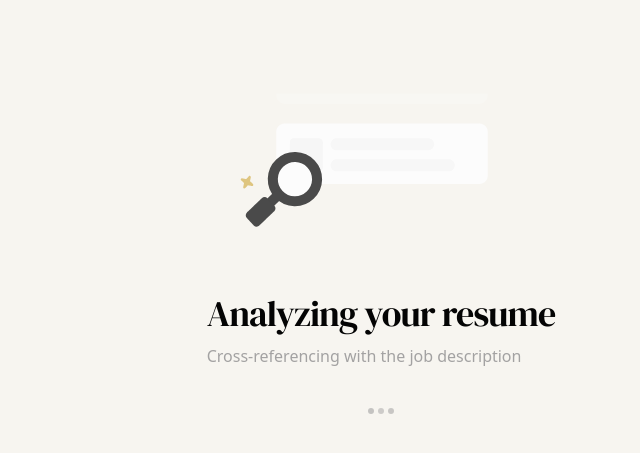
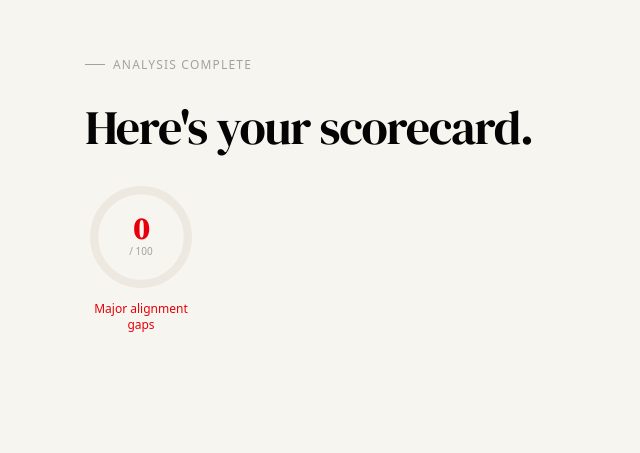
Before and after one commit to ManoVikram/resume-analyzer, a Next.js app in the folder frontend/: page /analyze in a window 1280 px wide. Shown: the part 181-634 px from the top of the page, without its empty margins (259-899 px from the left). Built offline with nearby package versions, Linux system fonts and the light colour scheme.

Commit message:
Built the scorecard ring to display the overall score /100

```diff
--- a/frontend/app/analyze/page.jsx
+++ b/frontend/app/analyze/page.jsx
@@ -1,16 +1,53 @@
 "use client"
 
-import React, { useRef, useState } from 'react'
+import FileSelectorFileSelected from '@/components/FileSelectorFileSelected'
+import FileSelectorNoFile from '@/components/FileSelectorNoFile'
+import searchingAnimation from '@/public/SearchingLottie.json'
+import Lottie from 'lottie-react'
 import { ArrowLeft, ArrowRight } from 'lucide-react'
-import FileSelectorNoFile from '@/components/FileSelectorNoFile'
-import FileSelectorFileSelected from '@/components/FileSelectorFileSelected'
-import Lottie from 'lottie-react'
-import searchingAnimation from '@/public/SearchingLottie.json'
+import { useRef, useState } from 'react'
+
+const scoreColor = (score) => {
+  if (score >= 80) return "text-green-600";
+  if (score >= 65) return "text-yellow-600";
+  if (score >= 50) return "text-orange-500";
+  return "text-red-600";
+};
+
+const scoreHex = (score) => {
+  if (score >= 80) return "#16a34a";
+  if (score >= 65) return "#ca8a04";
+  if (score >= 50) return "#ea580c";
+  return "#dc2626";
+};
+
+const scoreLabel = (score) => {
+  if (score >= 80) return "Strong shortlist potential";
+  if (score >= 65) return "Competitive but risky";
+  if (score >= 50) return "Likely rejected";
+  return "Major alignment gaps";
+};
 
 const Analyze = () => {
   const [file, setFile] = useState(null)
   const [dragOver, setDragOver] = useState(false)
-  const [step, setStep] = useState("loading")  // fileUpload | jobDescription | loading | analysis
+  const [result, setResult] = useState({
+    "success": true,
+    "overall_score": {
+      "score": 0,
+      "interpretation": ""
+    },
+    "score_breakdown": {
+      "impact_metrics": 0,
+      "jd_alignment": 0,
+      "ownership_signals": 0,
+      "remote_readiness": 0
+    },
+    "recruiter_risks": [],
+    "strengths": [],
+    "top_fixes": []
+  })
+  const [step, setStep] = useState("analysis")  // fileUpload | jobDescription | loading | analysis
 
   const inputFileRef = useRef(null)
 
@@ -50,6 +87,8 @@ const Analyze = () => {
       setFile(droppedFile)
     }
   }
+
+  const circumference = 2 * Math.PI * 46;
 
   return (
     <section className="min-h-dvh w-full flex justify-center items-center">
@@ -135,6 +174,43 @@ const Analyze = () => {
           </div>
         </div>
       )}
+
+      {/* Analysis */}
+      {step === "analysis" && result && (
+        <div className="w-full max-w-[80%] md:max-w-[70%] lg:max-w-[60%] xl:max-w-[50%] flex flex-col justify-center items-start gap-6">
+          <p className="text-xs text-secondary font-medium uppercase tracking-widest flex items-center gap-2">
+            <span className="inline-block w-5 h-px bg-secondary" />
+            Analysis complete
+          </p>
+
+          <h2 className="font-dm-serif-display text-4xl md:text-5xl text-primary leading-tight tracking-tight">Here&apos;s your scorecard.</h2>
+
+          <div className="flex flex-col items-center gap-6 mb-10 sm:flex-row sm:items-start sm:gap-8 sm:mb-12">
+            {/* Ring */}
+            <div className="flex flex-col items-center gap-2 shrink-0">
+              <div className="relative w-24 h-24 sm:w-28 sm:h-28">
+                <svg viewBox="0 0 110 110" className="w-full h-full -rotate-90">
+                  <circle cx="55" cy="55" r="46" fill="none" stroke="#ede9e0" strokeWidth="8" />
+
+                  <circle cx="55" cy="55" r="46" fill="none" stroke={scoreHex(result.overall_score.score)} strokeWidth="8" strokeLinecap="round" strokeDasharray={circumference} strokeDashoffset={circumference * (1 - result.overall_score.score / 100)} className="transition-[stroke-dashoffset] duration-1000 ease-[cubic-bezier(0.16,1,0.3,1)]" />
+                </svg>
+
+                <div className="absolute inset-0 flex flex-col items-center justify-center">
+                  <strong className={`text-2xl sm:text-3xl leading-none font-dm-serif-display ${scoreColor(result.overall_score.score)}`}>
+                    {result.overall_score.score}
+                  </strong>
+
+                  <span className="text-[10px] text-secondary font-light">/ 100</span>
+                </div>
+              </div>
+
+              <p className={`text-xs font-medium text-center max-w-24 sm:max-w-28 leading-snug ${scoreColor(result.overall_score.score)}`}>
+                {scoreLabel(result.overall_score.score)}
+              </p>
+            </div>
+          </div>
+        </div>
+      )}
     </section>
   )
 }
```
